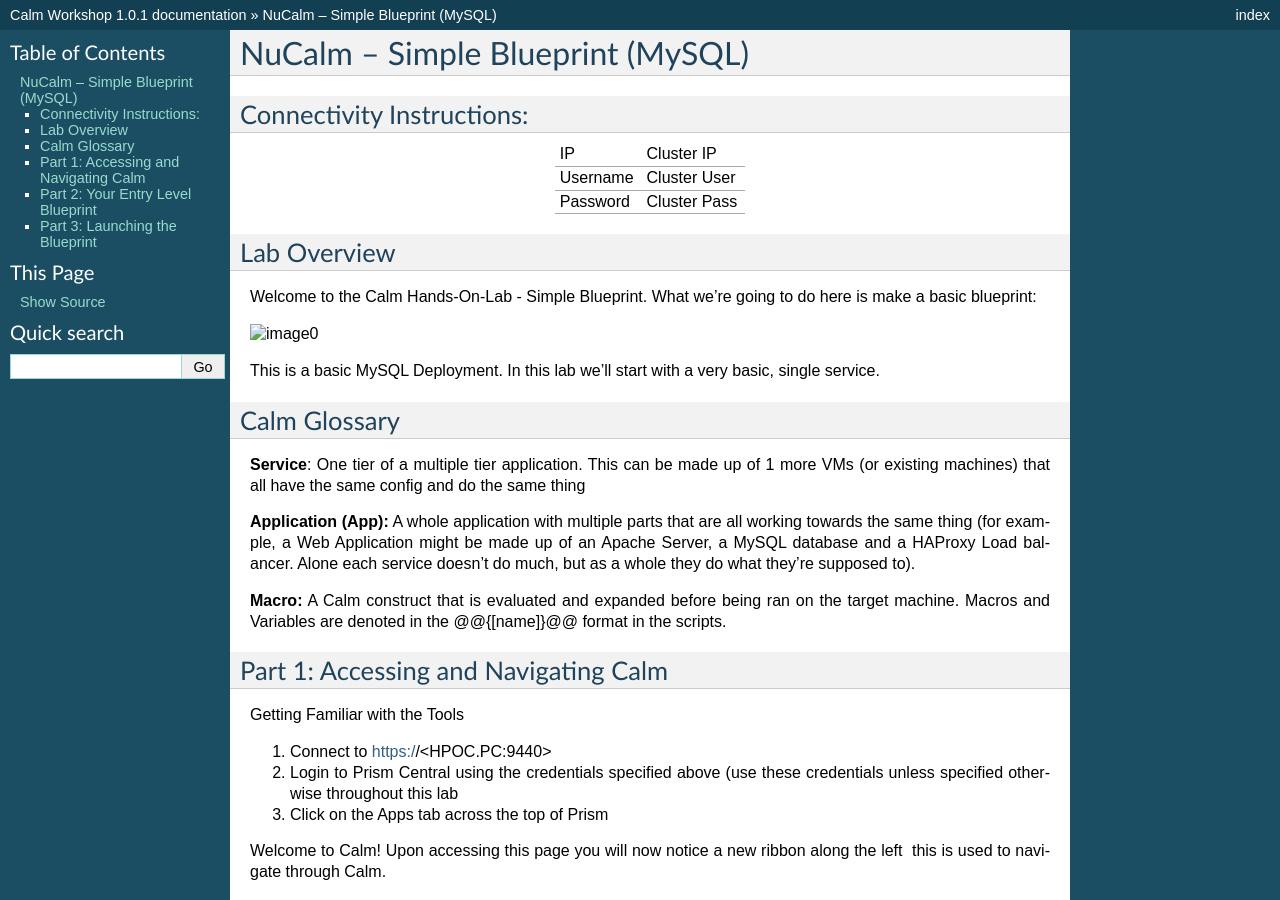
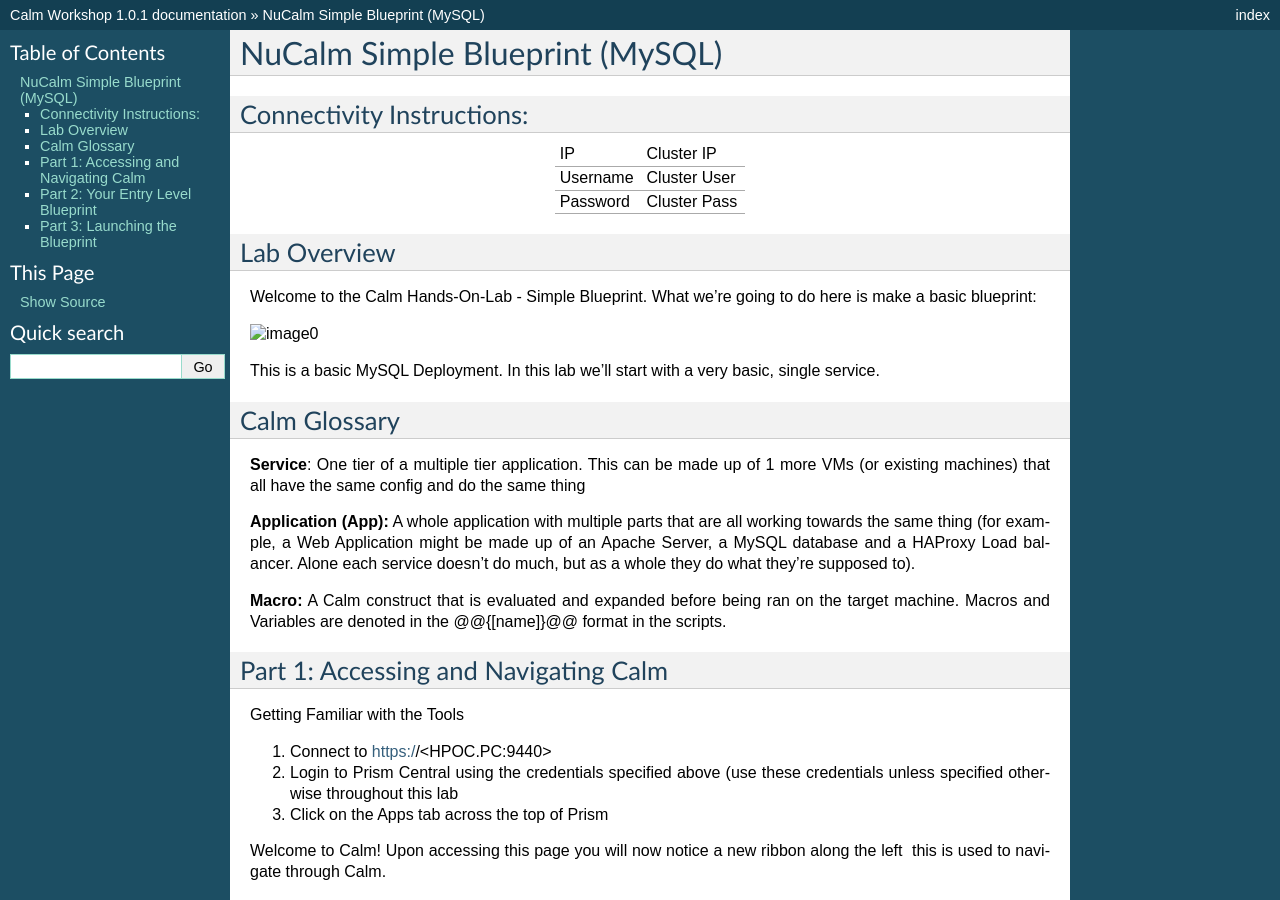
Before and after one commit to dawgfish/calm, a Sphinx documentation site: the page built from docs/lab1/calm_workshop_lab1.rst, in a window 1280 px wide and 900 px high. Built offline with Sphinx 7.4.7, drawn with Linux system fonts in a browser that asks for light colours; pages that are not in the unit, such as notebooks, are missing from menus; some of the changed text lies outside the part shown.

```diff
--- a/docs/lab1/calm_workshop_lab1.rst
+++ b/docs/lab1/calm_workshop_lab1.rst
@@ -1,5 +1,5 @@
 *********************************
-NuCalm – Simple Blueprint (MySQL)
+NuCalm Simple Blueprint (MySQL)
 *********************************
 
 
```
